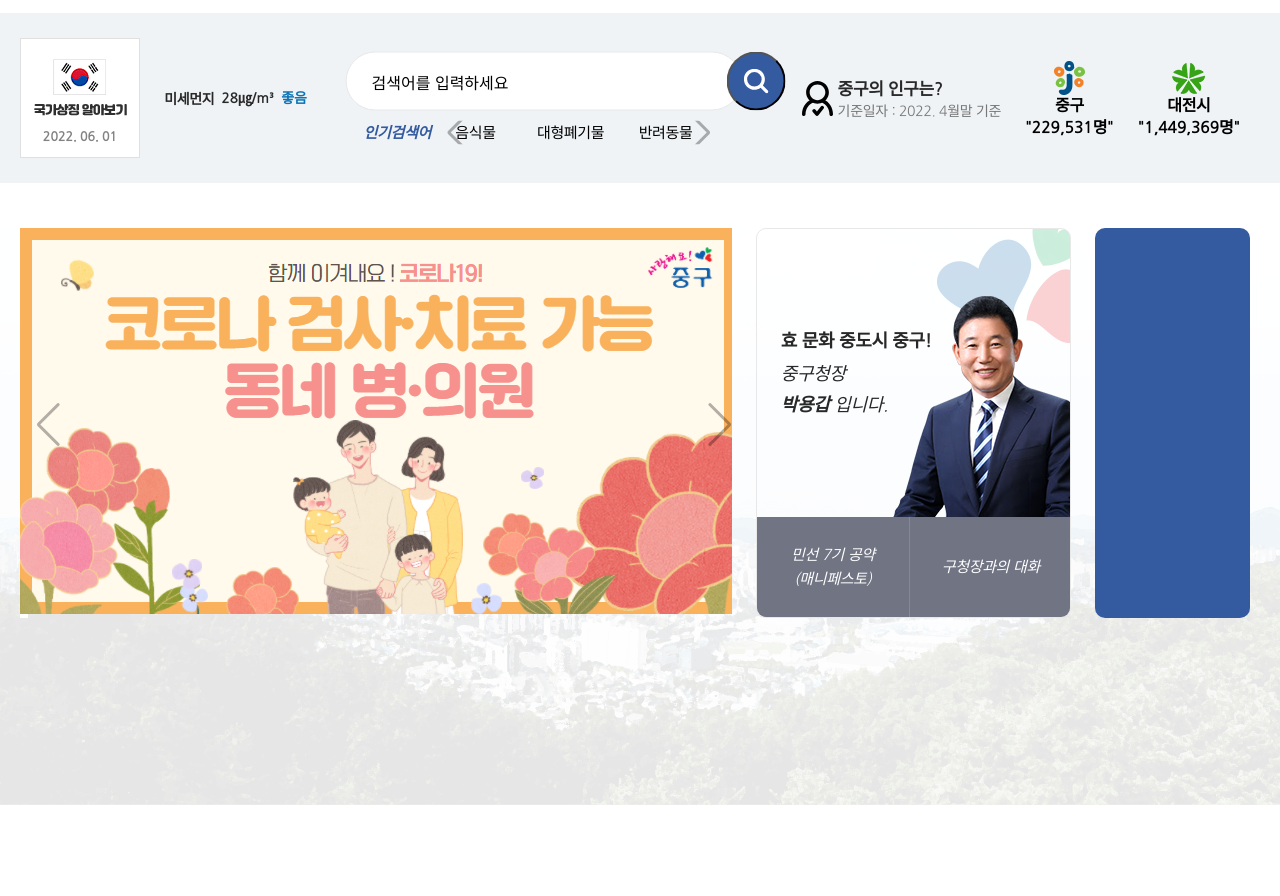
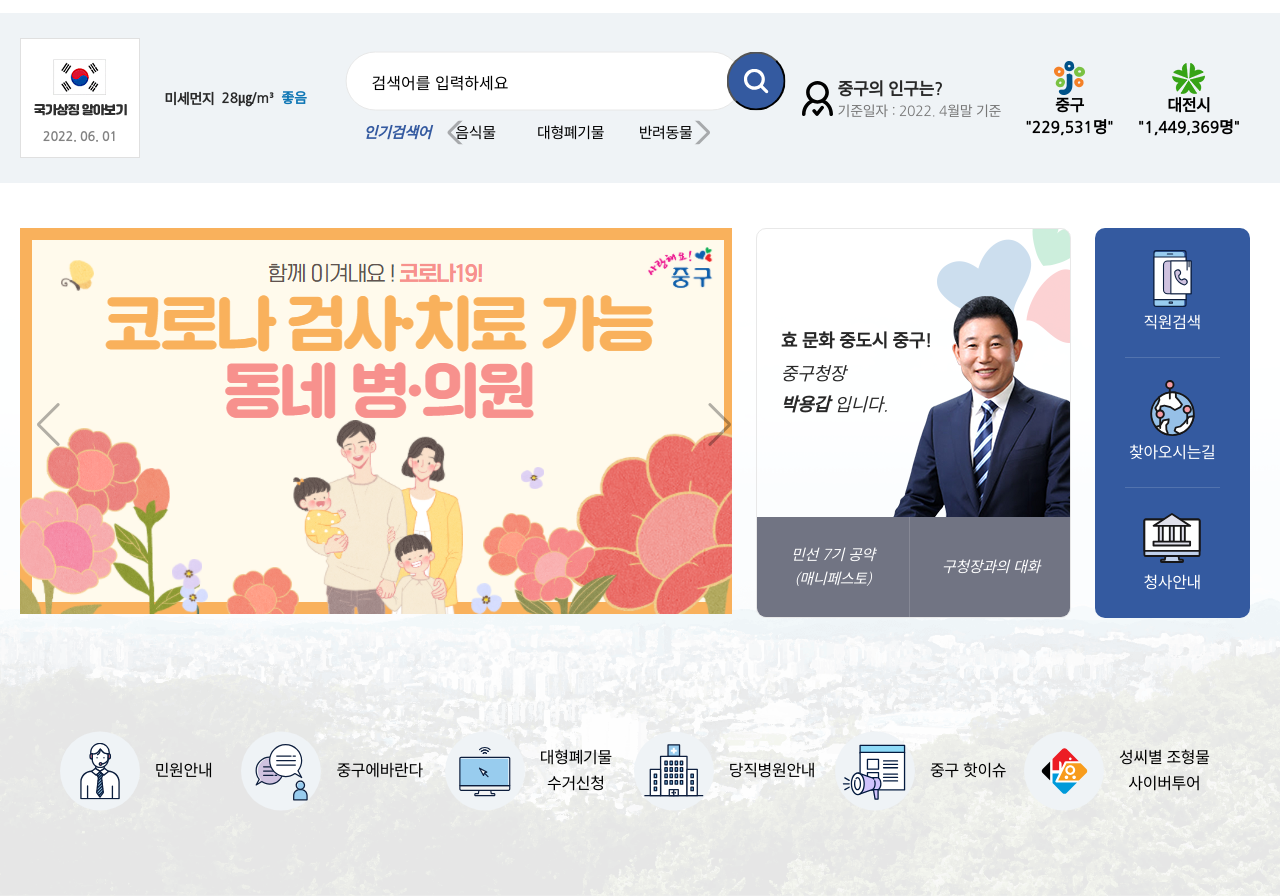
Before and after one commit to qja7767/workspace, a plain HTML site: page 클론코딩3/index.html in a window 1280 px wide. Shown: the part 156-1052 px from the top of the page. Before the commit the page ends 961 px from the top, so only its background shows below. Drawn offline with nearby package versions, Linux system fonts and the light colour scheme.

Commit message:
메인 컨텐츠 추가
ㅇ

```diff
--- a/클론코딩3/index.html
+++ b/클론코딩3/index.html
@@ -742,8 +742,67 @@
             </li>
           </ul>
         </div>
-        <div class="side-nav-box"></div>
-        <div class="main-nav-box"></div>
+        <div class="side-nav-box">
+          <ul class="side-nav-list">
+            <li>
+              <a href="#">
+                <span>직원검색</span>
+              </a>
+            </li>
+            <li>
+              <a href="#">
+                <span>찾아오시는길</span>
+              </a>
+            </li>
+            <li>
+              <a href="#">
+                <span>청사안내</span>
+              </a>
+            </li>
+          </ul>
+        </div>
+        <div class="main-nav-box">
+          <ul class="main-nav-list">
+            <li>
+              <a href="#">
+                <span>민원안내</span>
+              </a>
+            </li>
+            <li>
+              <a href="#">
+                <span>중구에바란다</span>
+              </a>
+            </li>
+            <li>
+              <a href="#">
+                <span>
+                  대형폐기물
+                  <br>
+                  수거신청
+                </span>
+              </a>
+            </li>
+            <li>
+              <a href="#">
+                <span>당직병원안내</span>
+              </a>
+            </li>
+            <li>
+              <a href="#">
+                <span>중구 핫이슈</span>
+              </a>
+            </li>
+            <li>
+              <a href="#">
+                <span>
+                  성씨별 조형물
+                  <br>
+                  사이버투어
+                </span>
+              </a>
+            </li>
+          </ul>
+        </div>
       </div>
     </div>
     <!-- <h2>col 12</h2>
--- a/클론코딩3/scss/main.scss
+++ b/클론코딩3/scss/main.scss
@@ -213,6 +213,7 @@
     // 메인 인트로 영역 시작
     .main-intro-box {
       margin-bottom: 38px;
+      //스와이퍼 영역
       .visual-box {
         display: inline-block;
         vertical-align: top;
@@ -223,6 +224,7 @@
         border: 10px;
         overflow: hidden;
       }
+      //인물 소개 박스
       .intro-box {
         overflow: hidden;
         display: inline-block;
@@ -286,6 +288,7 @@
           }
         }
       }
+      //사이드 nav box
       .side-nav-box {
         display: inline-block;
         vertical-align: top;
@@ -293,10 +296,87 @@
         height: 390px;
         border-radius: 10px;
         background: $gnbHoverColor;
+        .side-nav-list {
+          height: 100%;
+          padding: 0 30px;
+          li {
+            height: 33.3333%;
+            padding: 20px 0;
+            a {
+              display: block;
+              position: relative;
+              text-align: center;
+              &:before {
+                content: '';
+                display: block;
+                height: 60px;
+              }
+              span {
+                display: block;
+                width: calc( 100% + 60px );
+                margin-left: -30px;
+                font-size: 16px;
+                color: #fff;
+                padding: 2px 0;
+              }
+            }
+          }
+          li:nth-child(1) a:before {background: url("../img/ico_nav1.svg") center no-repeat;}
+          li:nth-child(2) a:before {background: url("../img/ico_side_nav2.svg") center no-repeat;}
+          li:nth-child(3) a:before {background: url("../img/ico_side_nav3.svg") center no-repeat;}
+          li:not(:last-of-type) {
+            border-bottom: 1px solid rgba(255,255,255, .15);
+          }
+        }
       }
+      //메인 nav box
       .main-nav-box {
         padding-top: 50px;
         margin-bottom: 80px;
+        .main-nav-list {
+          padding: 0 20px;
+          li {
+            display: inline-block;
+            vertical-align: middle;
+            width: 16%;
+            text-align: center;
+            &:nth-child(1) a:after { background: url("../img/ico_nav2.svg") center no-repeat; }
+            &:nth-child(2) a:after { background: url("../img/ico_nav3.svg") center no-repeat; }
+            &:nth-child(3) a:after { background: url("../img/ico_nav4.svg") center no-repeat; }
+            &:nth-child(4) a:after { background: url("../img/ico_nav5.svg") center no-repeat; }
+            &:nth-child(5) a:after { background: url("../img/ico_nav7.svg") center no-repeat; }
+            &:nth-child(6) a:after { background: url("../img/ico_nav6.svg") center no-repeat; }
+            a {
+              display: inline-block;
+              vertical-align: top;
+              position: relative;
+              padding: 20px 0 20px 95px;
+              &:before {
+                content: '';
+                display: block;
+                position: absolute;
+                left: 0;
+                top: 50%;
+                width: 80px;
+                height: 79px;
+                border-radius: 100%;
+                transform: translateY( -50% );
+                background: #eff3f6;
+                //transition:
+              }
+              &:after {
+                content: '';
+                display: block;
+                position: absolute;
+                left: 0;
+                top: 50%;
+                width: 80px;
+                height: 79px;
+                transform: translateY( -50% );
+              }
+            }
+          }
+        }
       }
     }
   }
```
Also changed, not shown: 클론코딩3/css/style.min.css, 클론코딩3/img/ico_nav1.svg (added), 클론코딩3/img/ico_nav2.svg (added), 클론코딩3/img/ico_nav3.svg (added), 클론코딩3/img/ico_nav4.svg (added), 클론코딩3/img/ico_nav5.svg (added), 클론코딩3/img/ico_nav6.svg (added), 클론코딩3/img/ico_nav7.svg (added), 클론코딩3/img/ico_side_nav2.svg (added), 클론코딩3/img/ico_side_nav3.svg (added).
